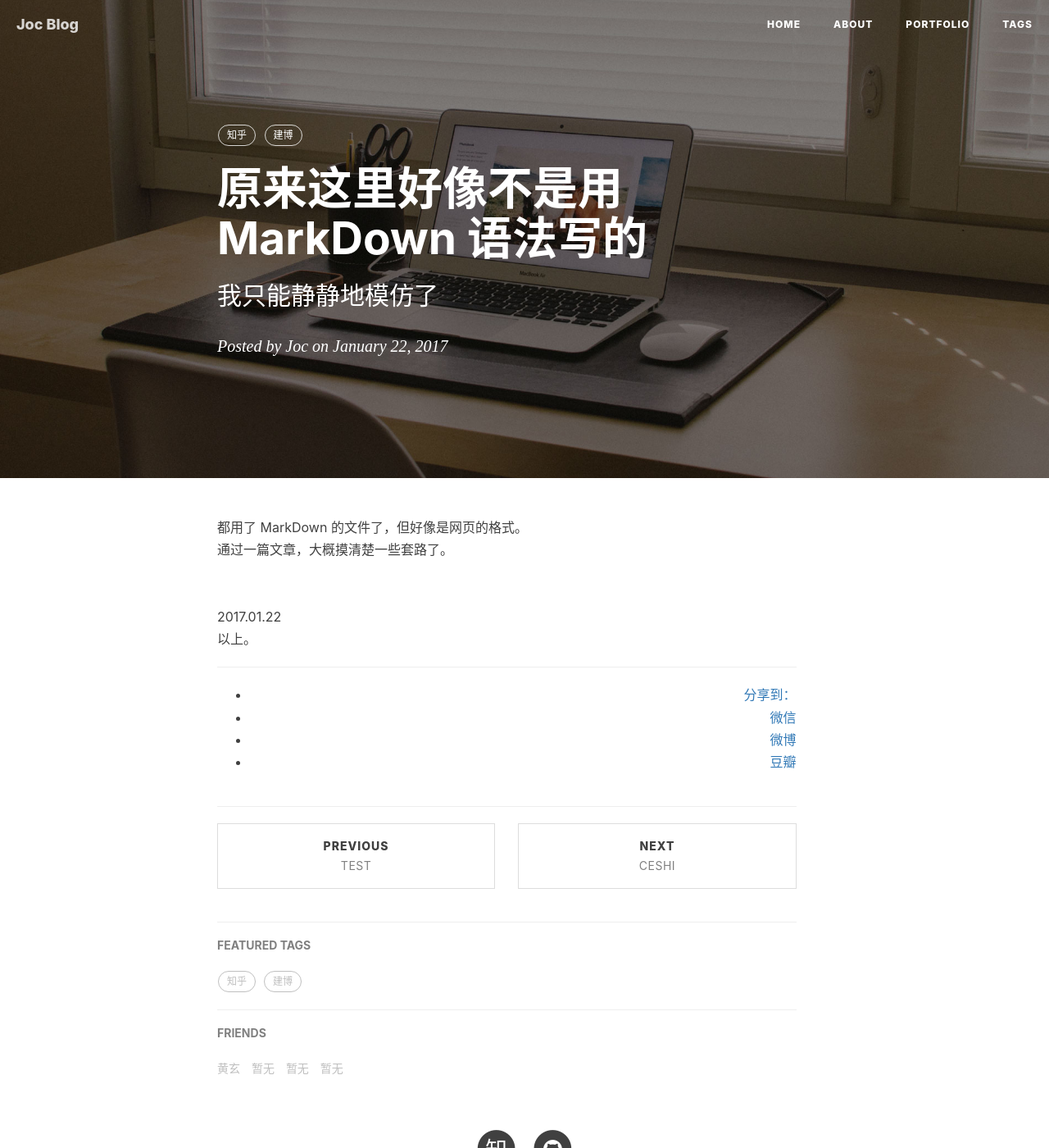
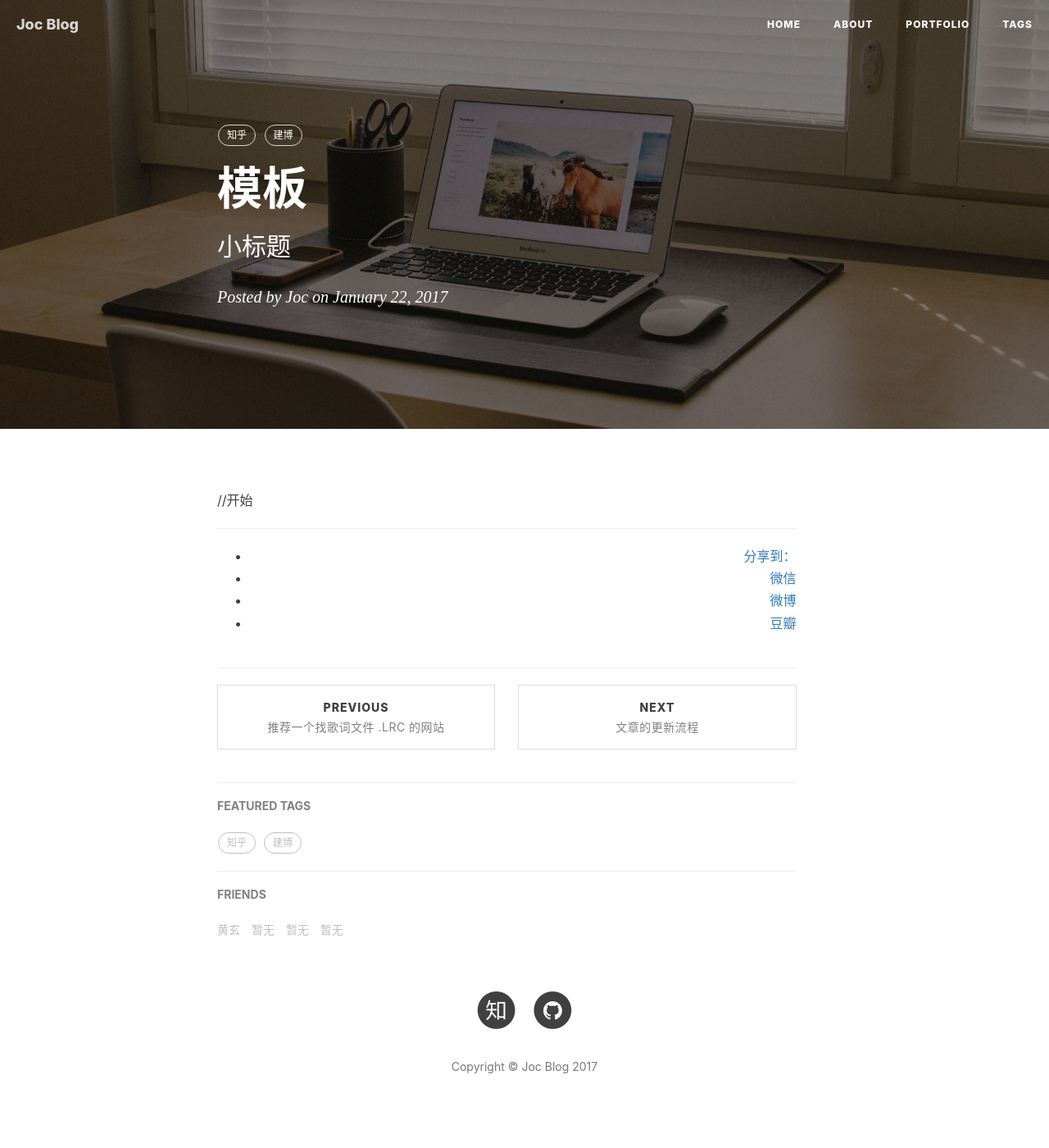
Before and after one commit to joc2422/jttt.github.io, a Jekyll site: the page built from _posts/2017-01-22-06.markdown, in a window 1280 px wide and 1400 px high. Shown: the whole window at 82% size. Built offline with Jekyll 4.4.1, drawn with Linux system fonts in a browser that asks for light colours; nearby versions of some CDN libraries; comment, search, counter and statistics services are not loaded.

Commit message:
Update 2017-01-22-06.markdown

```diff
--- a/_posts/2017-01-22-06.markdown
+++ b/_posts/2017-01-22-06.markdown
@@ -1,8 +1,8 @@
 ---
 layout:     post
-title:      "原来这里好像不是用 MarkDown 语法写的"
-subtitle:   "我只能静静地模仿了"
-date:       2017-01-22 23:00:00
+title:      "模板"
+subtitle:   "小标题"
+date:       2017-01-22 17:00:00
 author:     "Joc"
 header-img: "img/home-bg-o.jpg"
 tags:
@@ -14,14 +14,7 @@
 
 <div>
 <br>
-都用了 MarkDown 的文件了，但好像是网页的格式。
-<br>
-通过一篇文章，大概摸清楚一些套路了。
-<br>
+<br>//开始
 <br>
 
-
-<br>2017.01.22
-<br>以上。
-
 <div>
```
